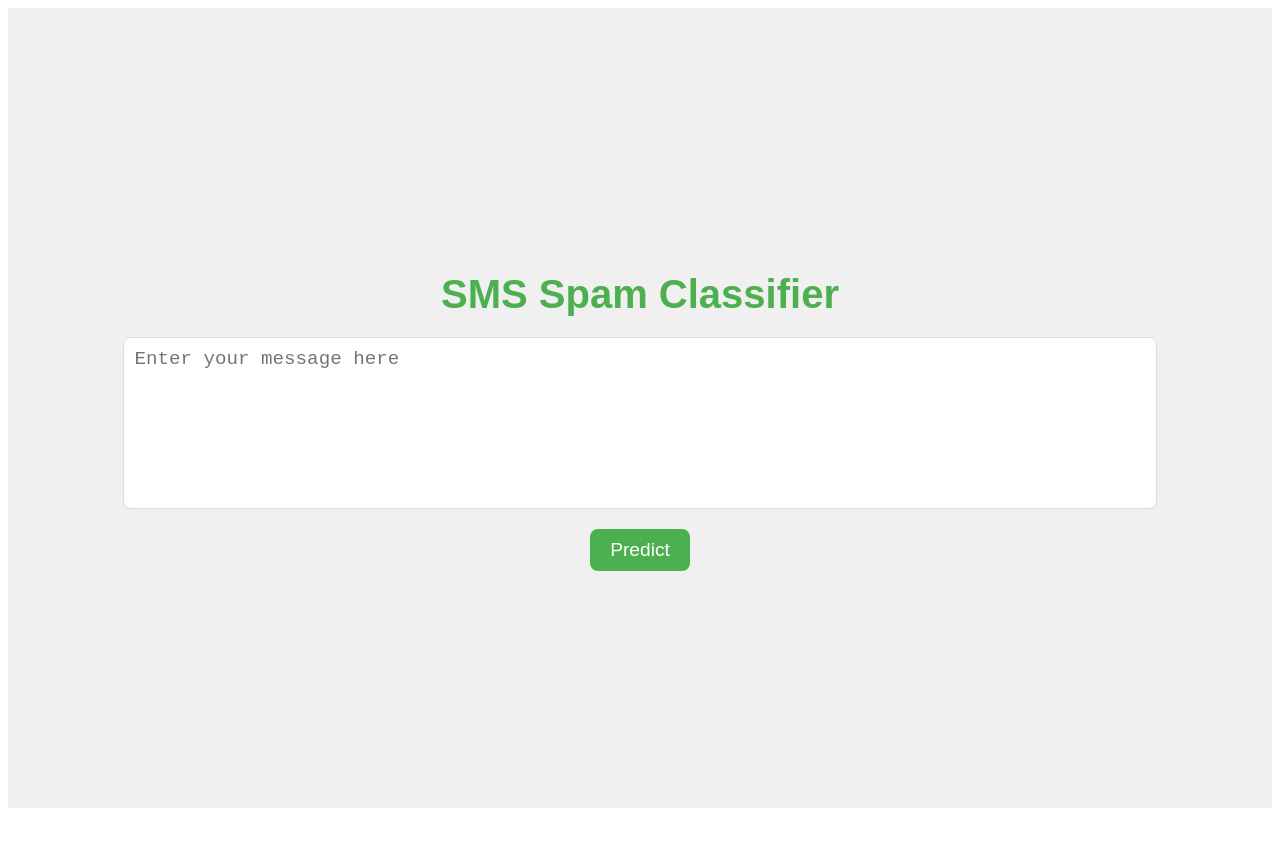
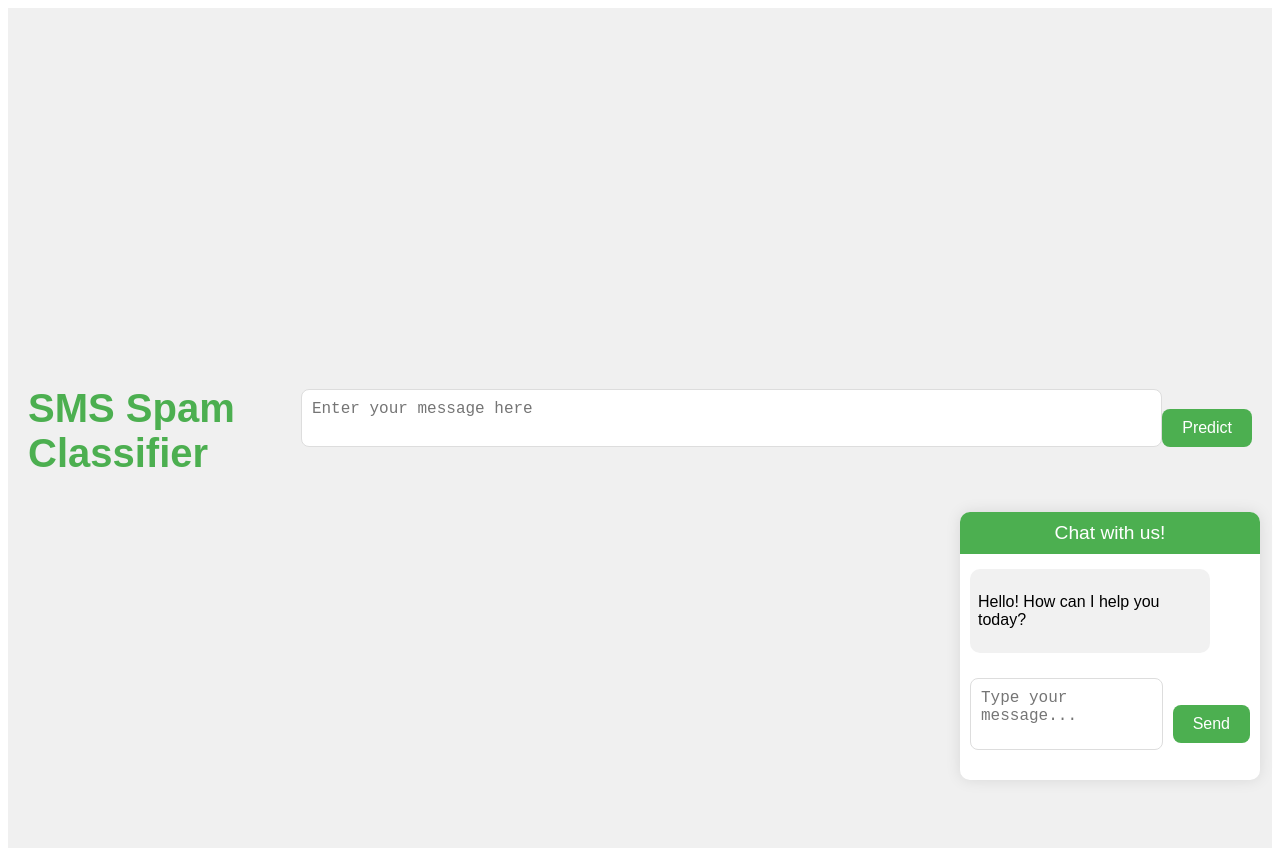
Before and after one commit to adityahacker-1/scam_msg_classifier_hackathon, a React (Vite) app in the folder frontend/email_spam/: page / in a window 1280 px wide. Before the commit the page ends 816 px from the top, so only its background shows below. Built offline with nearby package versions, Linux system fonts and the light colour scheme.

Commit message:
adding a chatbot ui in my project

```diff
--- a/frontend/email_spam/src/App.css
+++ b/frontend/email_spam/src/App.css
@@ -1,11 +1,11 @@
 .App {
     display: flex;
-    flex-direction: column;
+    justify-content: center;
     align-items: center;
-    justify-content: center;
     height: 100vh;
     background-color: #f0f0f0;
     font-family: Arial, sans-serif;
+    padding: 20px;
   }
 
   h1 {
@@ -15,10 +15,9 @@
   }
 
   textarea {
-    width: 80%;
-    height: 150px;
+    width: 100%;
     padding: 10px;
-    font-size: 1.2rem;
+    font-size: 1rem;
     border-radius: 8px;
     border: 1px solid #ddd;
     margin-bottom: 20px;
@@ -27,8 +26,8 @@
 
   button {
     background-color: #4caf50;
-    color: #fff;
-    font-size: 1.2rem;
+    color: white;
+    font-size: 1rem;
     padding: 10px 20px;
     border: none;
     border-radius: 8px;
@@ -40,10 +39,83 @@
     background-color: #45a049;
   }
 
-  h2 {
-    margin-top: 20px;
-    font-size: 1.5rem;
-    font-weight: bold;
-    color: #333;
+  /* Chatbot Styling */
+  .chatbot {
+    position: fixed;
+    bottom: 20px;
+    right: 20px;
+    width: 300px;
+    max-height: 500px;
+    background-color: #ffffff;
+    border-radius: 10px;
+    box-shadow: 0 0 15px rgba(0, 0, 0, 0.1);
+    display: flex;
+    flex-direction: column;
+    z-index: 100;
   }
-  /* . .*/
+
+  .chat-header {
+    background-color: #4caf50;
+    color: white;
+    padding: 10px;
+    font-size: 1.2rem;
+    text-align: center;
+    border-radius: 10px 10px 0 0;
+  }
+
+  .chat-messages {
+    flex-grow: 1;
+    overflow-y: auto;
+    padding: 10px;
+    max-height: 400px;
+  }
+
+  .message {
+    padding: 8px;
+    margin: 5px 0;
+    border-radius: 10px;
+    max-width: 80%;
+  }
+
+  .bot {
+    background-color: #f1f1f1;
+    align-self: flex-start;
+  }
+
+  .user {
+    background-color: #4caf50;
+    color: white;
+    align-self: flex-end;
+  }
+
+  .chat-input {
+    display: flex;
+    align-items: center;
+    gap: 10px;
+    padding: 10px;
+  }
+
+  .chat-input textarea {
+    width: 80%;
+    height: 50px;
+    padding: 10px;
+    font-size: 1rem;
+    border-radius: 8px;
+    border: 1px solid #ddd;
+    resize: none;
+  }
+
+  .chat-input button {
+    background-color: #4caf50;
+    color: white;
+    padding: 10px 20px;
+    font-size: 1rem;
+    border: none;
+    border-radius: 8px;
+    cursor: pointer;
+    transition: background-color 0.3s ease;
+  }
+
+  .chat-input button:hover {
+    background-color: #45a049;
+  }
--- a/frontend/email_spam/src/App.jsx
+++ b/frontend/email_spam/src/App.jsx
@@ -2,16 +2,33 @@ import React, { useState } from "react";
 import axios from "axios";
 import "./App.css"; // Import the CSS file
 
-// frontend
 function App() {
   const [inputText, setInputText] = useState("");
   const [prediction, setPrediction] = useState("");
+  const [messages, setMessages] = useState([
+    { text: "Hello! How can I help you today?", sender: "bot" },
+  ]);
 
   const handleSubmit = async () => {
+    if (inputText.trim() === "") return; // Don't send empty messages
+
+    // Add user message to the chat
+    setMessages((prevMessages) => [
+      ...prevMessages,
+      { text: inputText, sender: "user" },
+    ]);
+
+    // Make an API call to the backend for processing the user's message
     const response = await axios.post("http://127.0.0.1:5000/predict", {
       sms: inputText,
     });
-    setPrediction(response.data.prediction);
+
+    // Add bot's response to the chat
+    setMessages((prevMessages) => [
+      ...prevMessages,
+      { text: response.data.prediction, sender: "bot" },
+    ]);
+    setInputText(""); // Clear the input field
   };
 
   return (
@@ -25,6 +42,29 @@ function App() {
       <button onClick={handleSubmit}>Predict</button>
 
       {prediction && <h2>{prediction}</h2>}
+
+      {/* Chatbot */}
+      <div className="chatbot">
+        <div className="chat-header">Chat with us!</div>
+        <div className="chat-messages">
+          {messages.map((msg, index) => (
+            <div
+              key={index}
+              className={msg.sender === "bot" ? "message bot" : "message user"}
+            >
+              <p>{msg.text}</p>
+            </div>
+          ))}
+        </div>
+        <div className="chat-input">
+          <textarea
+            value={inputText}
+            onChange={(e) => setInputText(e.target.value)}
+            placeholder="Type your message..."
+          ></textarea>
+          <button onClick={handleSubmit}>Send</button>
+        </div>
+      </div>
     </div>
   );
 }
```
